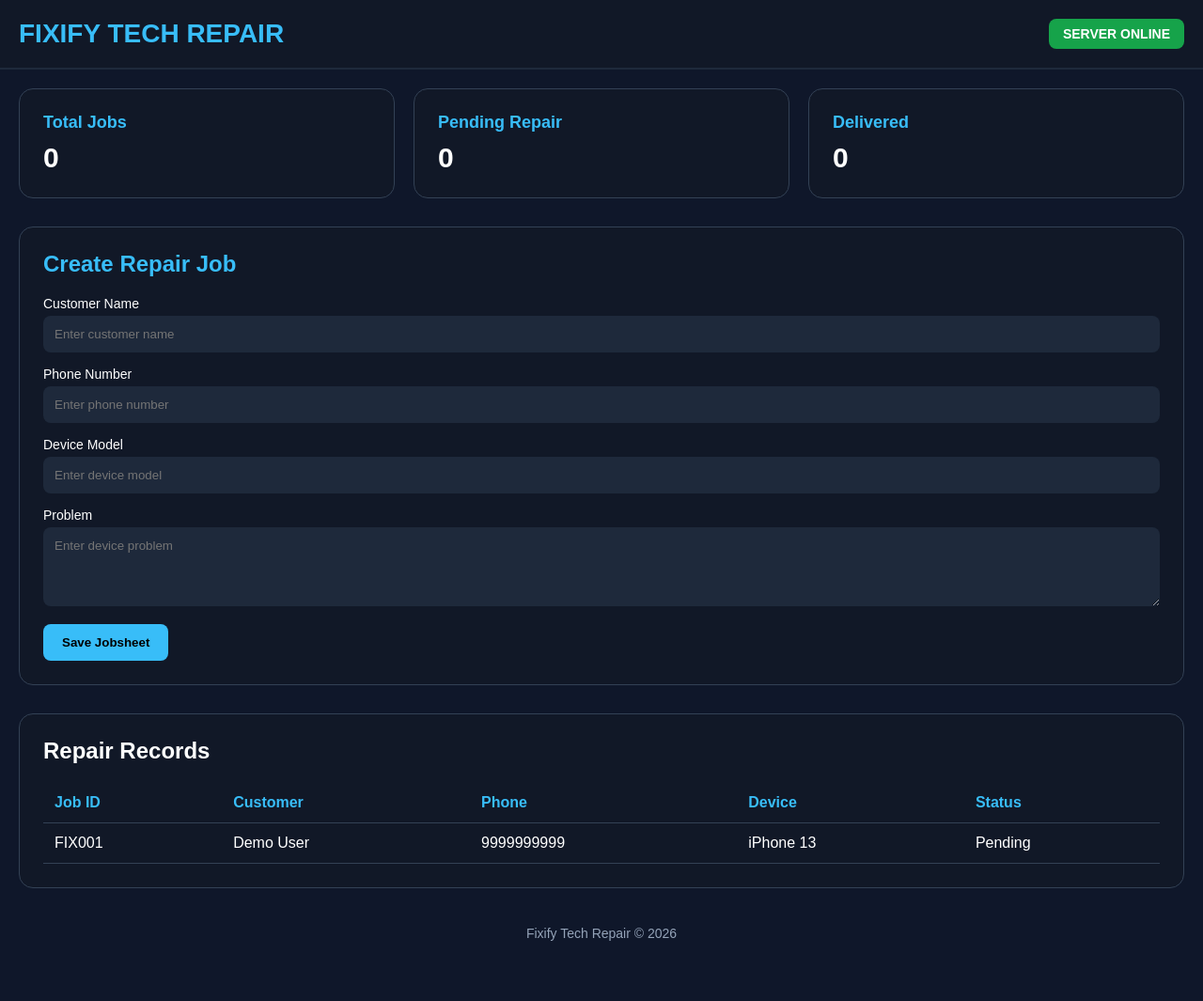
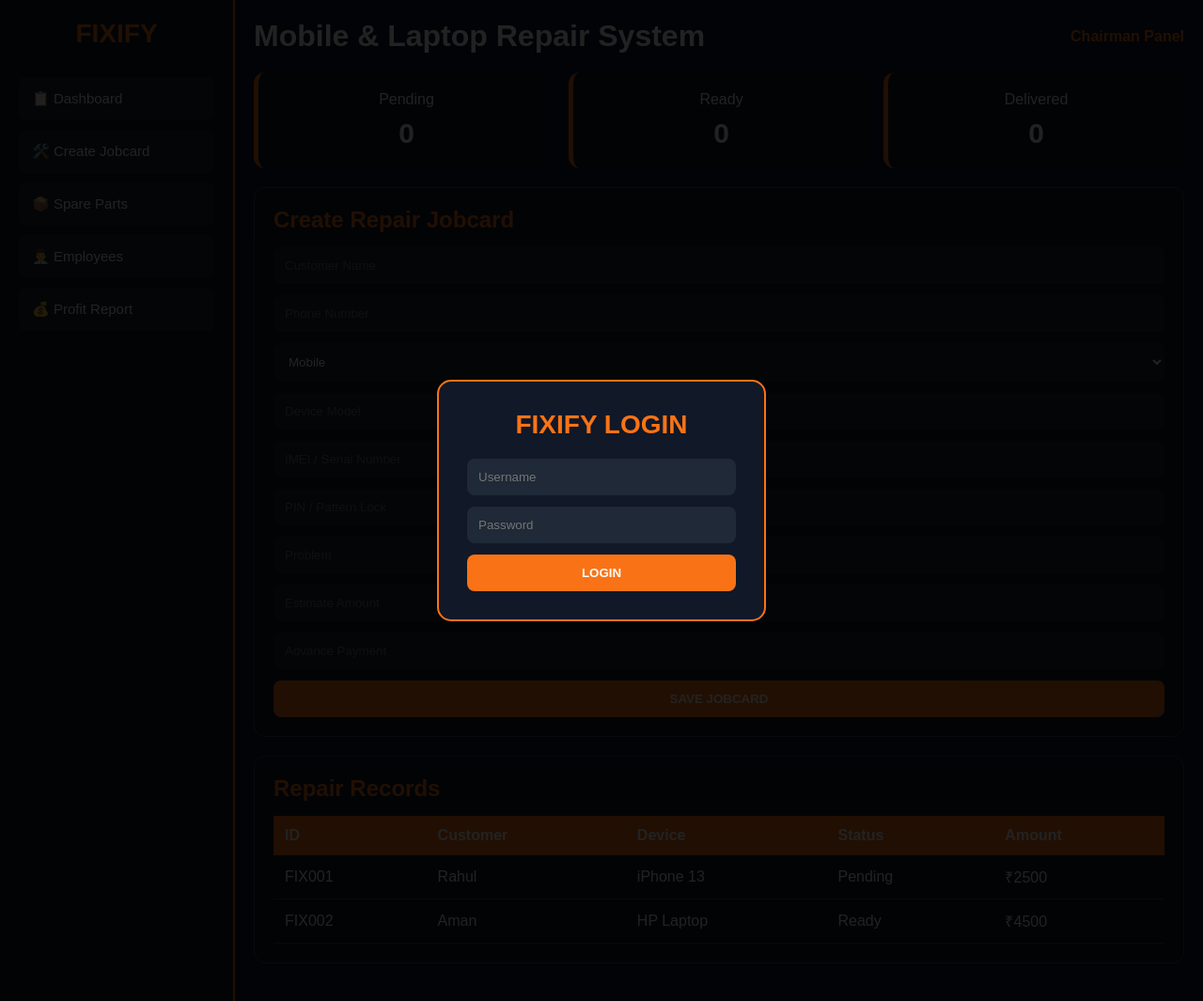
Before and after one commit to rajpumj-bot/Fixify-App, a Flask app: page / in a window 1280 px wide. Shown: the whole page at 94% size. Run offline with Flask 3, Linux system fonts and the light colour scheme.

Commit message:
Update index.html

```diff
--- a/templates/index.html
+++ b/templates/index.html
@@ -3,211 +3,311 @@
 <head>
 <meta charset="UTF-8">
 <meta name="viewport" content="width=device-width, initial-scale=1.0">
-<title>Fixify Tech Repair</title>
+<title>FIXIFY TECH REPAIR</title>
 
 <style>
 *{
 margin:0;
 padding:0;
 box-sizing:border-box;
-font-family:Arial,sans-serif;
+font-family:Arial, sans-serif;
 }
 
 body{
 background:#0f172a;
 color:white;
+display:flex;
+height:100vh;
+overflow:hidden;
 }
 
-.header{
+.sidebar{
+width:250px;
 background:#111827;
 padding:20px;
-display:flex;
-justify-content:space-between;
-align-items:center;
-border-bottom:2px solid #1e293b;
+border-right:2px solid #f97316;
 }
 
 .logo{
 font-size:28px;
 font-weight:bold;
-color:#38bdf8;
+color:#f97316;
+margin-bottom:30px;
+text-align:center;
 }
 
-.status{
-background:#16a34a;
-padding:8px 15px;
+.menu-btn{
+width:100%;
+padding:14px;
+margin-bottom:10px;
+background:#1f2937;
+border:none;
 border-radius:8px;
-font-size:14px;
-font-weight:bold;
+color:white;
+font-size:15px;
+cursor:pointer;
+text-align:left;
 }
 
-.container{
-padding:20px;
+.menu-btn:hover{
+background:#f97316;
 }
 
-.cards{
-display:grid;
-grid-template-columns:repeat(auto-fit,minmax(250px,1fr));
-gap:20px;
-margin-bottom:30px;
+.main{
+flex:1;
+padding:20px;
+overflow:auto;
+}
+
+.topbar{
+display:flex;
+justify-content:space-between;
+align-items:center;
+margin-bottom:20px;
 }
 
 .card{
 background:#111827;
-padding:25px;
-border-radius:15px;
-border:1px solid #334155;
+padding:20px;
+border-radius:12px;
+margin-bottom:20px;
+border:1px solid #374151;
 }
 
 .card h2{
-font-size:18px;
-margin-bottom:10px;
-color:#38bdf8;
+margin-bottom:15px;
+color:#f97316;
 }
 
-.card p{
-font-size:30px;
-font-weight:bold;
-}
-
-.form-box{
-background:#111827;
-padding:25px;
-border-radius:15px;
-border:1px solid #334155;
-margin-bottom:30px;
-}
-
-.form-box h2{
-margin-bottom:20px;
-color:#38bdf8;
-}
-
-.input-group{
-margin-bottom:15px;
-}
-
-.input-group label{
-display:block;
-margin-bottom:5px;
-font-size:14px;
-}
-
-.input-group input,
-.input-group textarea,
-.input-group select{
+.input{
 width:100%;
 padding:12px;
+margin-bottom:12px;
+background:#1f2937;
 border:none;
 border-radius:8px;
-background:#1e293b;
 color:white;
 }
 
 .btn{
-background:#38bdf8;
-color:black;
-padding:12px 20px;
+background:#f97316;
+color:white;
+padding:12px;
 border:none;
 border-radius:8px;
+cursor:pointer;
 font-weight:bold;
-cursor:pointer;
+width:100%;
 }
 
 .btn:hover{
-background:white;
-}
-
-.table-box{
-background:#111827;
-padding:25px;
-border-radius:15px;
-border:1px solid #334155;
-overflow:auto;
+background:#ea580c;
 }
 
 table{
 width:100%;
 border-collapse:collapse;
-margin-top:20px;
+margin-top:10px;
 }
 
-th,td{
+table th{
+background:#f97316;
 padding:12px;
-border-bottom:1px solid #334155;
 text-align:left;
 }
 
-th{
-color:#38bdf8;
+table td{
+padding:12px;
+border-bottom:1px solid #374151;
 }
 
-.footer{
+.login-screen{
+position:fixed;
+top:0;
+left:0;
+width:100%;
+height:100%;
+background:#000000dd;
+display:flex;
+justify-content:center;
+align-items:center;
+z-index:999;
+}
+
+.login-box{
+width:350px;
+background:#111827;
+padding:30px;
+border-radius:15px;
+border:2px solid #f97316;
+}
+
+.login-title{
 text-align:center;
+font-size:28px;
+margin-bottom:20px;
+color:#f97316;
+font-weight:bold;
+}
+
+.hidden{
+display:none;
+}
+
+.stats{
+display:grid;
+grid-template-columns:repeat(3,1fr);
+gap:15px;
+margin-bottom:20px;
+}
+
+.stat-box{
+background:#111827;
 padding:20px;
-color:#94a3b8;
-font-size:14px;
+border-radius:12px;
+text-align:center;
+border-left:5px solid #f97316;
+}
+
+.stat-box h3{
+font-size:30px;
+margin-top:10px;
+}
+
+@media(max-width:900px){
+body{
+flex-direction:column;
+}
+
+.sidebar{
+width:100%;
+display:flex;
+overflow:auto;
+gap:10px;
+}
+
+.menu-btn{
+min-width:200px;
+}
+
+.stats{
+grid-template-columns:1fr;
+}
 }
 </style>
 </head>
 
 <body>
 
-<div class="header">
-<div class="logo">FIXIFY TECH REPAIR</div>
-<div class="status">SERVER ONLINE</div>
+<div class="login-screen" id="loginScreen">
+
+<div class="login-box">
+
+<div class="login-title">
+FIXIFY LOGIN
 </div>
 
-<div class="container">
+<input type="text" id="username" class="input" placeholder="Username">
 
-<div class="cards">
+<input type="password" id="password" class="input" placeholder="Password">
 
-<div class="card">
-<h2>Total Jobs</h2>
-<p>0</p>
-</div>
+<button class="btn" onclick="login()">
+LOGIN
+</button>
 
-<div class="card">
-<h2>Pending Repair</h2>
-<p>0</p>
-</div>
-
-<div class="card">
-<h2>Delivered</h2>
-<p>0</p>
 </div>
 
 </div>
 
-<div class="form-box">
+<div class="sidebar">
 
-<h2>Create Repair Job</h2>
-
-<div class="input-group">
-<label>Customer Name</label>
-<input type="text" placeholder="Enter customer name">
+<div class="logo">
+FIXIFY
 </div>
 
-<div class="input-group">
-<label>Phone Number</label>
-<input type="text" placeholder="Enter phone number">
-</div>
+<button class="menu-btn">
+📋 Dashboard
+</button>
 
-<div class="input-group">
-<label>Device Model</label>
-<input type="text" placeholder="Enter device model">
-</div>
+<button class="menu-btn">
+🛠️ Create Jobcard
+</button>
 
-<div class="input-group">
-<label>Problem</label>
-<textarea rows="4" placeholder="Enter device problem"></textarea>
-</div>
+<button class="menu-btn">
+📦 Spare Parts
+</button>
 
-<button class="btn">Save Jobsheet</button>
+<button class="menu-btn">
+👨‍💼 Employees
+</button>
+
+<button class="menu-btn">
+💰 Profit Report
+</button>
 
 </div>
 
-<div class="table-box">
+<div class="main">
+
+<div class="topbar">
+<h1>Mobile & Laptop Repair System</h1>
+
+<div style="color:#f97316;font-weight:bold;">
+Chairman Panel
+</div>
+</div>
+
+<div class="stats">
+
+<div class="stat-box">
+Pending
+<h3 id="pendingCount">0</h3>
+</div>
+
+<div class="stat-box">
+Ready
+<h3 id="readyCount">0</h3>
+</div>
+
+<div class="stat-box">
+Delivered
+<h3 id="deliveredCount">0</h3>
+</div>
+
+</div>
+
+<div class="card">
+
+<h2>Create Repair Jobcard</h2>
+
+<input type="text" class="input" placeholder="Customer Name">
+
+<input type="text" class="input" placeholder="Phone Number">
+
+<select class="input">
+<option>Mobile</option>
+<option>Laptop</option>
+</select>
+
+<input type="text" class="input" placeholder="Device Model">
+
+<input type="text" class="input" placeholder="IMEI / Serial Number">
+
+<input type="text" class="input" placeholder="PIN / Pattern Lock">
+
+<input type="text" class="input" placeholder="Problem">
+
+<input type="number" class="input" placeholder="Estimate Amount">
+
+<input type="number" class="input" placeholder="Advance Payment">
+
+<button class="btn">
+SAVE JOBCARD
+</button>
+
+</div>
+
+<div class="card">
 
 <h2>Repair Records</h2>
 
@@ -215,11 +315,11 @@ font-size:14px;
 
 <thead>
 <tr>
-<th>Job ID</th>
+<th>ID</th>
 <th>Customer</th>
-<th>Phone</th>
 <th>Device</th>
 <th>Status</th>
+<th>Amount</th>
 </tr>
 </thead>
 
@@ -227,10 +327,18 @@ font-size:14px;
 
 <tr>
 <td>FIX001</td>
-<td>Demo User</td>
-<td>9999999999</td>
+<td>Rahul</td>
 <td>iPhone 13</td>
 <td>Pending</td>
+<td>₹2500</td>
+</tr>
+
+<tr>
+<td>FIX002</td>
+<td>Aman</td>
+<td>HP Laptop</td>
+<td>Ready</td>
+<td>₹4500</td>
 </tr>
 
 </tbody>
@@ -241,9 +349,26 @@ font-size:14px;
 
 </div>
 
-<div class="footer">
-Fixify Tech Repair © 2026
-</div>
+<script>
+
+function login(){
+
+let user=document.getElementById("username").value;
+let pass=document.getElementById("password").value;
+
+if(user==="admin" && pass==="123456"){
+
+document.getElementById("loginScreen").style.display="none";
+
+}else{
+
+alert("Wrong Username Password");
+
+}
+
+}
+
+</script>
 
 </body>
 </html>
```
